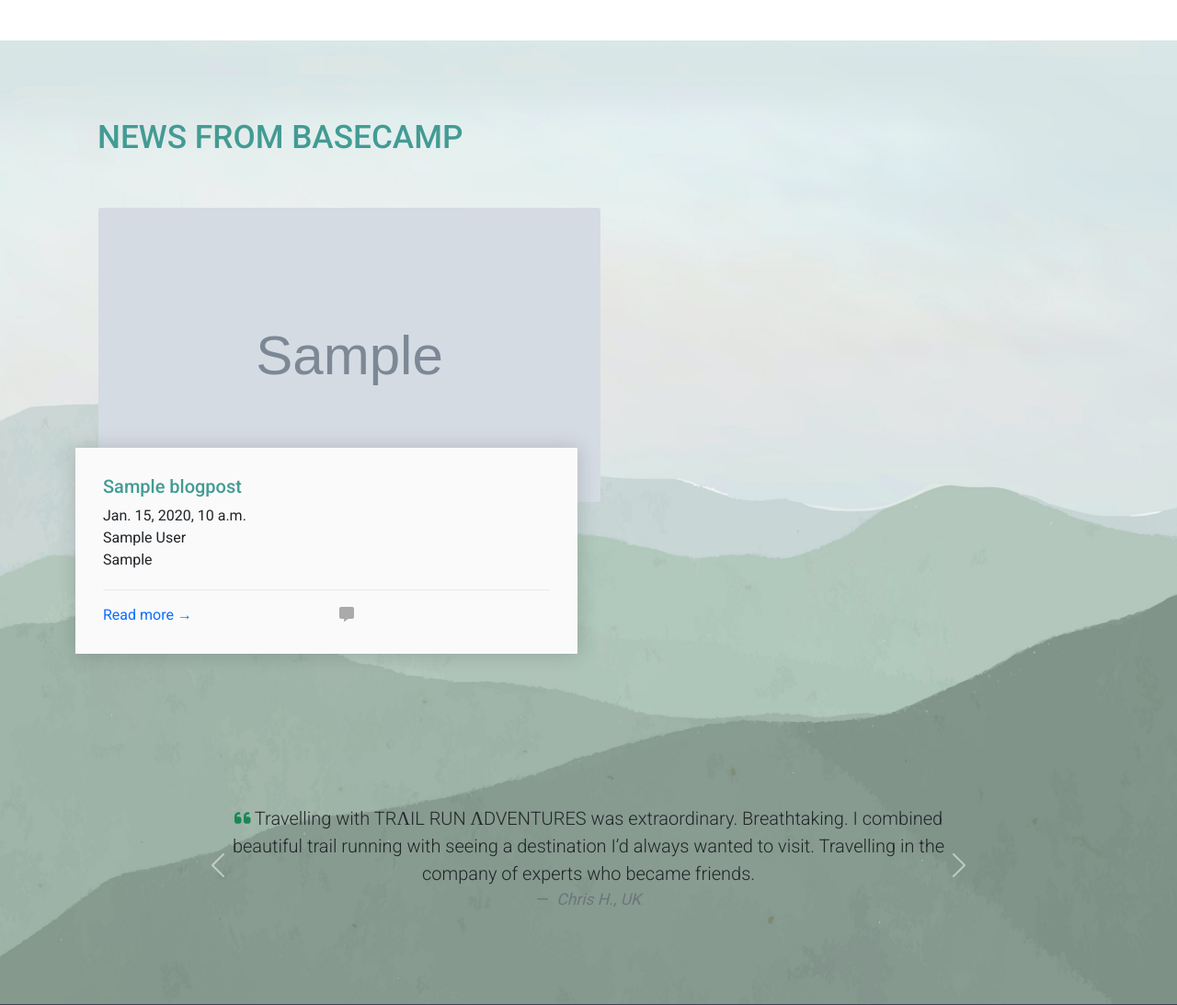
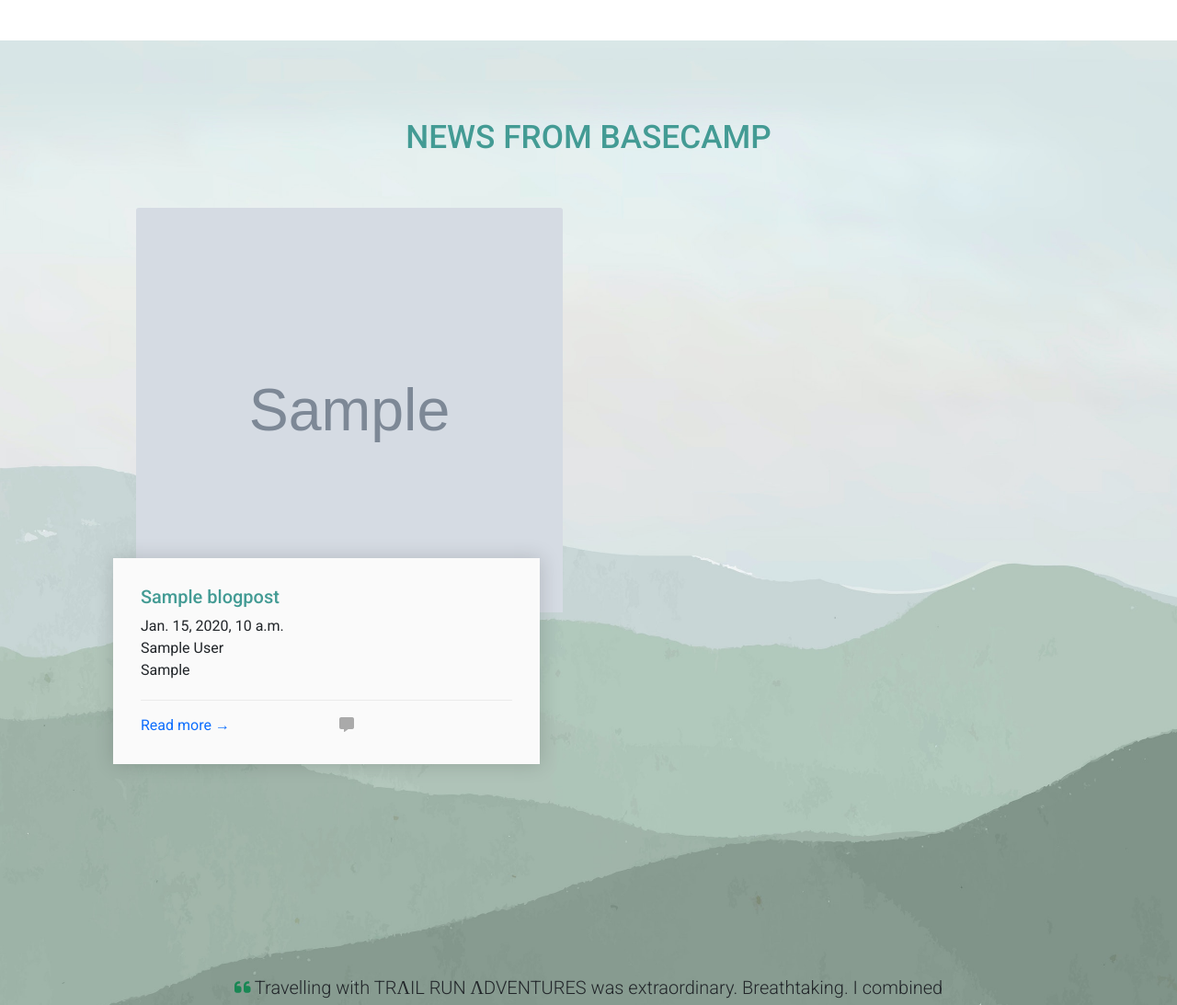
Before and after one commit to FruitbatM/trail-run-adventures, a Django app: page / in a window 1280 px wide. Shown: the part 3673-4766 px from the top of the page at 92% size. Run offline with Django 3.2, Linux system fonts and the light colour scheme; data comes from the database, SQL or seed files in the repository; tables that the repository leaves empty hold one stand-in row (values such as "Sample post"); grey boxes marked "Sample" are stand-in pictures; parts of the project's set-up code (start-up, migrations or seed data) failed here and were passed over; some libraries are stand-ins or nearby versions.

Commit message:
Adjust blog cards and shop cards size on home template accross all screen sizes

```diff
--- a/home/templates/home/includes/experiences_card_1.html
+++ b/home/templates/home/includes/experiences_card_1.html
@@ -1,6 +1,6 @@
 <!-- Running Experinces Cards -->
 <div class="card tour-card text-center">
-    <img src="{{ MEDIA_URL }}card_1.jpg" alt="Faroe Islands" class="img img-responsive">
+    <img src="{{ MEDIA_URL }}card_1.jpg" alt="Faroe Islands" class="img-fluid">
     <div class="card-content">
         <div class="card-title">
             FAROE ISLANDS
--- a/home/templates/home/includes/home_content_3.html
+++ b/home/templates/home/includes/home_content_3.html
@@ -10,9 +10,9 @@
     <div class="container">
         <div class="row text-center">
             {% for product in shop_home %}
-                <div class="col-lg-4 col-md-6 col-12">
+                <div class="col-md-4" id="shop-column">
                     <div class="card card-body h-100 border-success">
-                        <div class="category-card-img d-flex text-center mt-auto mb-auto text-uppercase">
+                        <div class="category-card-img img-fluid d-flex text-center mt-auto mb-auto text-uppercase">
                             <img src="{{ MEDIA_URL }}{{ product.image }}" alt="{{ product.category.name }}">
                         </div>
                         <div class="card-img-overlay d-flex justify-content-center">
--- a/home/templates/home/includes/home_content_5.html
+++ b/home/templates/home/includes/home_content_5.html
@@ -3,15 +3,15 @@
     <div class="container mt-5">
         <div class="row">
             <div class="col-12 mt-1 mb-5">
-                <h2 class="section-heading-2 ms-4">NEWS FROM BASECAMP</h2>
+                <h2 class="section-heading-2 text-center">NEWS FROM BASECAMP</h2>
             </div>
         </div>
     </div>
     <div class="container mb-5">
         <div class="row">
             {% for blog in blog_home %}
-            <div class="col-md-6 col-sm-12">
-                    <article class="blog-post">
+            <div class="col-lg-6 col-md-12">
+                    <article class="blog-post mx-auto">
                         <figure class="blog">
                             <div class="blog-overlay">
                                 <a href="{% url 'blog_post' blog.slug %}">
@@ -32,7 +32,7 @@
                             </div>
                             <div class="blog-overview blog-card-text">
                                 <p>
-                                    {{ blog.intro_paragraph_1|truncatechars:160 }}
+                                    {{ blog.intro_paragraph_1|truncatechars:130 }}
                                 </p>
                             </div>
                             <div class="blog-footer">
--- a/static/css/base.css
+++ b/static/css/base.css
@@ -182,7 +182,7 @@ a {
 /* Tour cards */
 
 .tour-card {
-  max-width: 300px;
+  max-width: 18.75rem;
   background-color: #fafafa;
   border-radius: 5px;
   box-shadow: 0px 0px 25px rgba(0, 0, 0, 0.1);
@@ -241,6 +241,15 @@ a {
 }
 
 /* Home - Shop section */
+
+#shop-column {
+  margin-bottom: 3rem;
+}
+
+.shop-card {
+  max-width: 18.75rem;
+}
+
 .category-card-img img {
   height: fit-content;
   width: 165px;
@@ -278,6 +287,11 @@ a {
   margin-bottom: 0.94rem;
 }
 
+.blog-post {
+  width: 85%;
+  margin-bottom: 4rem;
+}
+
 .blog-post .blog-content {
   -webkit-box-shadow: 1px 0px 20px 1px rgba(0, 0, 0, 0.15);
           box-shadow: 1px 0px 20px 1px rgba(0, 0, 0, 0.15);
@@ -305,7 +319,6 @@ a {
 
 .card-img-top {
   width: 100%;
-  height: 25vw;
   object-fit: cover;
 }
 
@@ -487,6 +500,11 @@ hr {
     top: 50%;
   }
 
+  .blog-post {
+    width: 75%;
+    margin-bottom: 4rem;
+  }
+
   .section-heading-2 {
     font-size: 3rem;
   }
@@ -524,6 +542,16 @@ hr {
     #blog-post-header-img {
       width: 100%;
     }
+
+    #shop-column {
+      margin-bottom: 0;
+    }
+
+    .card-img-top {
+      width: 100%;
+      height: 55vh;
+      object-fit: cover;
+    }
 }
 
 /* For iPad Pro 12.9"
```
